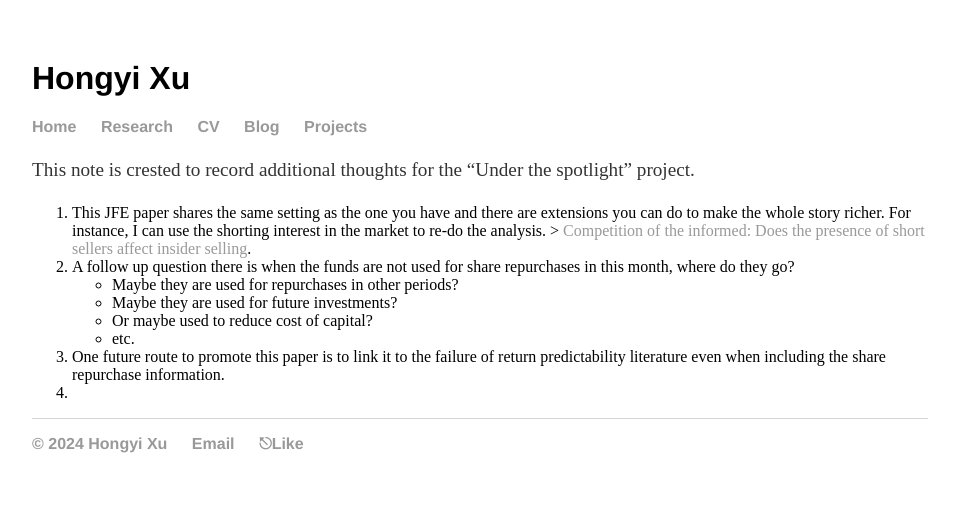
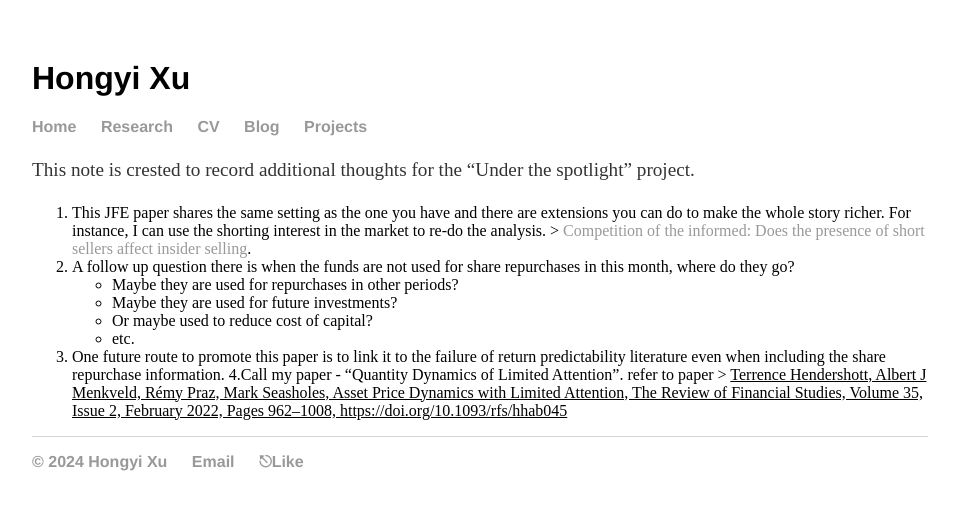
Before and after one commit to hongyileoxu/hongyileoxu.github.io, a Jekyll site: the page built from research/RepurchaseProject/future_notes.md, in a window 1280 px wide. Shown: the top 510 px of the page, without its empty margins (160-1118 px from the left). Built offline with Jekyll 4.4.1, drawn with Linux system fonts in a browser that asks for light colours; our own code applies the rules of GitHub Pages for plain Markdown files.

Commit message:
Update future_notes.md

```diff
--- a/research/RepurchaseProject/future_notes.md
+++ b/research/RepurchaseProject/future_notes.md
@@ -7,4 +7,4 @@ This note is crested to record additional thoughts for the "Under the spotlight"
 	-	Or maybe used to reduce cost of capital?
 	-	etc.
 3.	One future route to promote this paper is to link it to the failure of return predictability literature even when including the share repurchase information.
-4.
+4.Call my paper - "Quantity Dynamics of Limited Attention". refer to paper > <u>Terrence Hendershott, Albert J Menkveld, Rémy Praz, Mark Seasholes, Asset Price Dynamics with Limited Attention, The Review of Financial Studies, Volume 35, Issue 2, February 2022, Pages 962–1008, https://doi.org/10.1093/rfs/hhab045</u>
```
